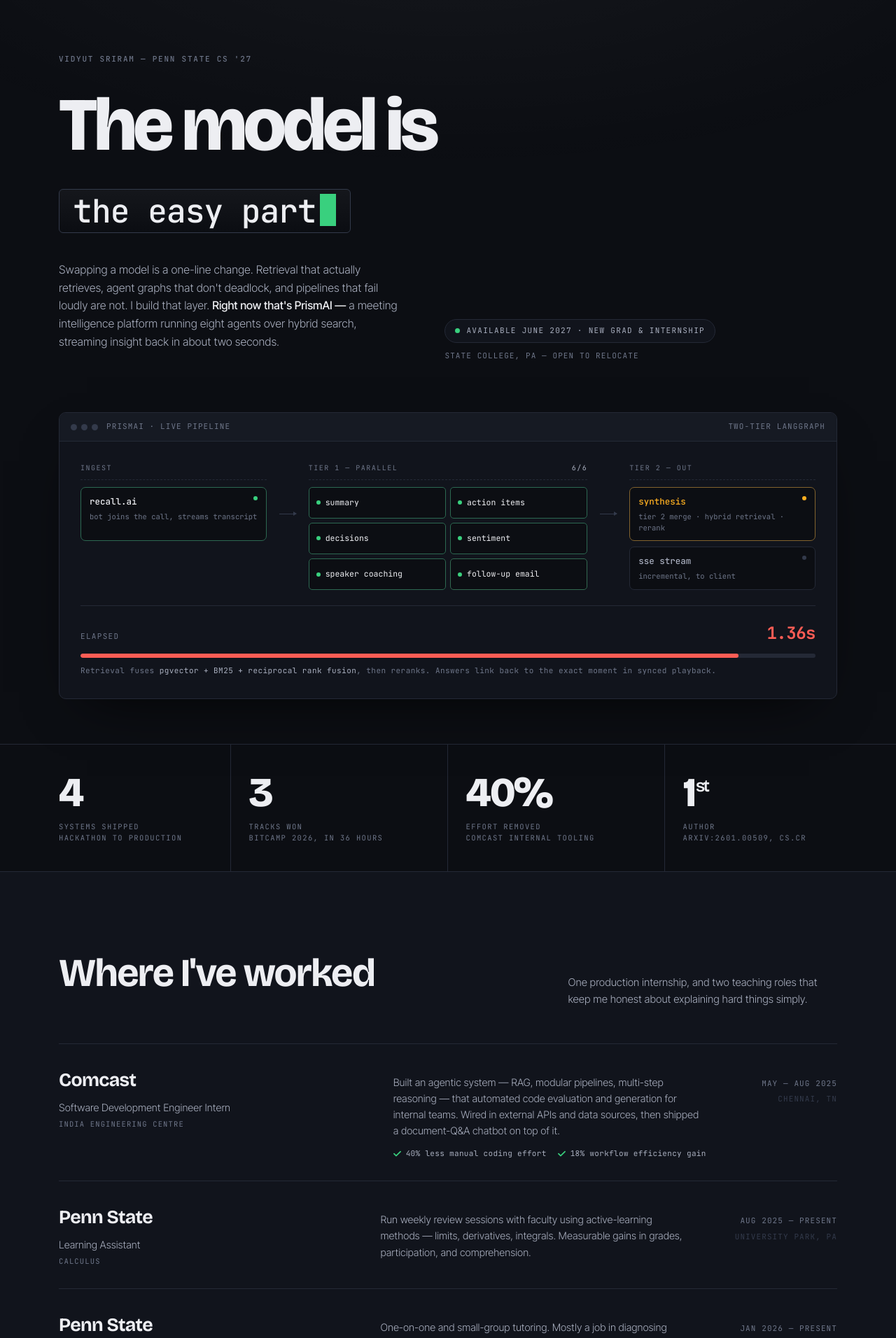
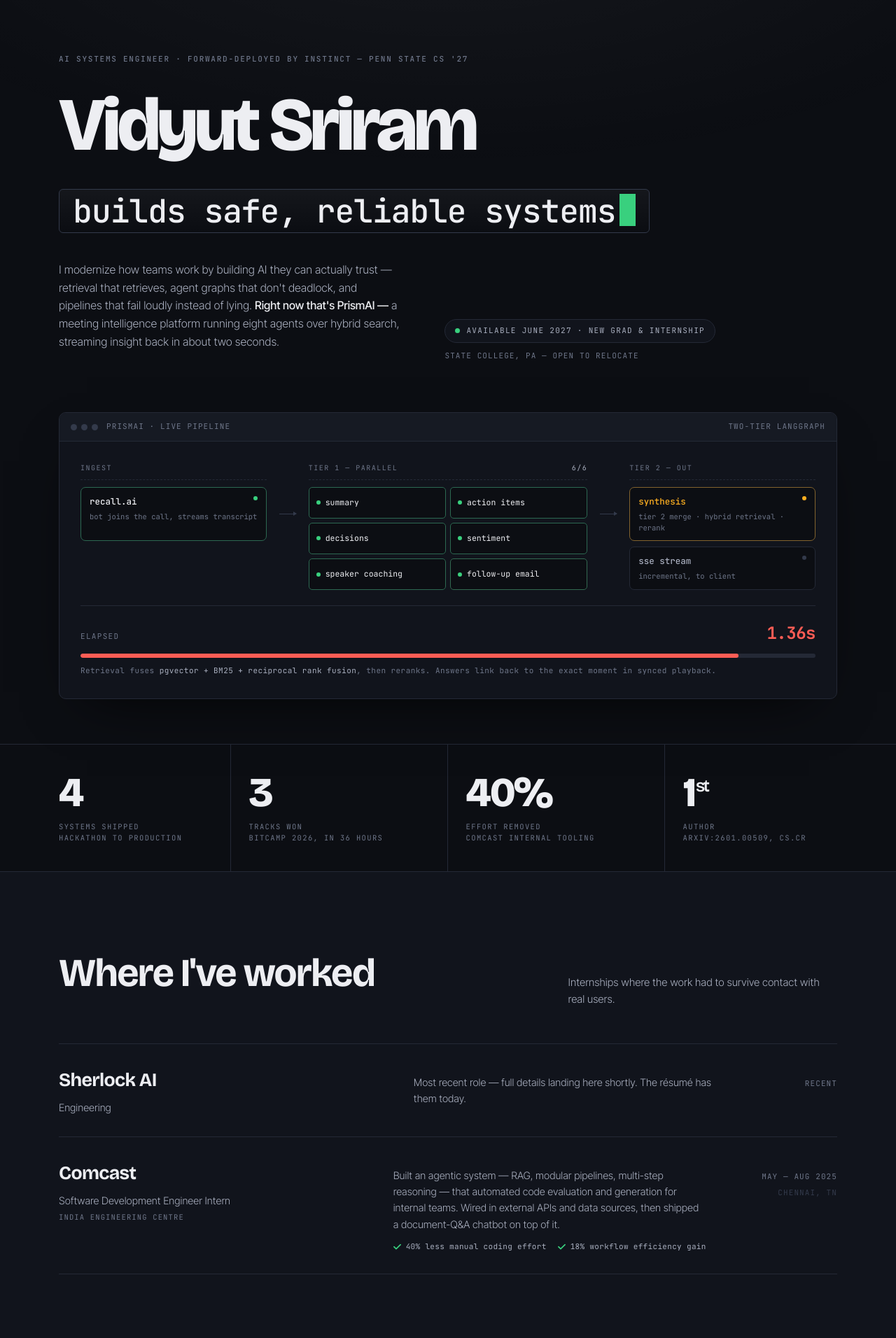
Before and after one commit to vs-githjk/Portfolio, a React (Vite) app: page / in a window 1280 px wide. Shown: the part 60-1972 px from the top of the page at 70% size. Built offline with nearby package versions, Linux system fonts and the light colour scheme.

Commit message:
Reposition copy: name-first hero, safe/reliable tagline, Sherlock AI, identity-first Value

```diff
--- a/src/data/content.js
+++ b/src/data/content.js
@@ -12,9 +12,9 @@
 
 export const meta = {
   name: 'Vidyut Sriram',
-  title: 'Vidyut Sriram — I build AI systems',
+  title: 'Vidyut Sriram — safe, reliable AI systems',
   description:
-    "Penn State CS '27. I build the infrastructure around AI models — retrieval, orchestration, and the plumbing that turns a demo into a product.",
+    "Penn State CS '27. I build safe, reliable AI systems and modernize the workflows around them — forward-deployed engineer and entrepreneur in the making.",
   location: 'State College, PA',
 };
 
@@ -26,11 +26,11 @@ export const nav = [
 ];
 
 export const hero = {
-  eyebrow: "Vidyut Sriram — Penn State CS '27",
-  headline: 'The model is',
-  assertion: 'the easy part',
+  eyebrow: "AI systems engineer · forward-deployed by instinct — Penn State CS '27",
+  headline: 'Vidyut Sriram',
+  assertion: 'builds safe, reliable systems',
   blurb:
-    "Swapping a model is a one-line change. Retrieval that actually retrieves, agent graphs that don't deadlock, and pipelines that fail loudly are not. I build that layer.",
+    "I modernize how teams work by building AI they can actually trust — retrieval that retrieves, agent graphs that don't deadlock, and pipelines that fail loudly instead of lying.",
   blurbEmphasis: "Right now that's PrismAI —",
   blurbTail:
     'a meeting intelligence platform running eight agents over hybrid search, streaming insight back in about two seconds.',
@@ -78,9 +78,19 @@ export const proof = [
 /* --------------------------------------------------------------- WHERE ---- */
 export const experience = {
   heading: "Where I've worked",
-  intro:
-    'One production internship, and two teaching roles that keep me honest about explaining hard things simply.',
+  intro: 'Internships where the work had to survive contact with real users.',
   roles: [
+    {
+      // TODO: exact title, team, dates, and what you built at Sherlock AI —
+      // fill these in and delete the placeholder note.
+      org: 'Sherlock AI',
+      role: 'Engineering',
+      team: '',
+      note: 'Most recent role — full details landing here shortly. The résumé has them today.',
+      wins: [],
+      when: 'Recent',
+      where: '',
+    },
     {
       org: 'Comcast',
       role: 'Software Development Engineer Intern',
@@ -89,24 +99,6 @@ export const experience = {
       wins: ['40% less manual coding effort', '18% workflow efficiency gain'],
       when: 'May — Aug 2025',
       where: 'Chennai, TN',
-    },
-    {
-      org: 'Penn State',
-      role: 'Learning Assistant',
-      team: 'Calculus',
-      note: 'Run weekly review sessions with faculty using active-learning methods — limits, derivatives, integrals. Measurable gains in grades, participation, and comprehension.',
-      wins: [],
-      when: 'Aug 2025 — Present',
-      where: 'University Park, PA',
-    },
-    {
-      org: 'Penn State',
-      role: 'Math Peer Tutor',
-      team: '0–100 level courses',
-      note: "One-on-one and small-group tutoring. Mostly a job in diagnosing where someone's mental model broke, which turns out to be the same job as debugging.",
-      wins: [],
-      when: 'Jan 2026 — Present',
-      where: 'University Park, PA',
     },
   ],
 };
@@ -139,6 +131,7 @@ export const builds = {
       ],
       stack:
         'React · FastAPI · LangGraph · Groq Llama 3.3-70B · OpenAI · Supabase/pgvector · Recall.ai · Tavily',
+      media: { video: '', poster: '' }, // TODO: PrismAI demo video URL (renders once filled)
       links: [
         { label: 'Live demo', href: '' }, // TODO
         { label: 'Source', href: '' }, // TODO
@@ -168,6 +161,7 @@ export const builds = {
       ],
       stack:
         'React · Three.js · Leaflet · Recharts · FastAPI · XGBoost · Featherless AI / Qwen 2.5-7B · Twilio · WebSockets',
+      media: { video: '', poster: '' }, // TODO: Terrametric demo video URL (renders once filled)
       links: [
         { label: 'Live demo', href: '' }, // TODO
         { label: 'Source', href: '' }, // TODO
@@ -199,6 +193,50 @@ export const builds = {
       ],
     },
 
+    /* ---- READY TO FILL: TransitGuard / CinemaChat / AlgoQuest -------------
+       Uncomment each once you give me (or write) a one-liner, a body paragraph,
+       and a metric or two. They stay hidden until then — no guessed claims.
+    {
+      id: 'transitguard',
+      kind: 'Build', // TODO
+      title: 'TransitGuard',
+      titleMuted: '', // TODO: one-phrase descriptor
+      when: '', // TODO
+      oneLiner: '', // TODO
+      laurels: [],
+      body: [''], // TODO
+      metrics: [],
+      stack: '', // TODO
+      links: [{ label: 'Source', href: '' }],
+    },
+    {
+      id: 'cinemachat',
+      kind: 'Build', // TODO
+      title: 'CinemaChat',
+      titleMuted: '', // TODO
+      when: '', // TODO
+      oneLiner: '', // TODO
+      laurels: [],
+      body: [''], // TODO
+      metrics: [],
+      stack: '', // TODO
+      links: [{ label: 'Source', href: '' }],
+    },
+    {
+      id: 'algoquest',
+      kind: 'Build', // TODO
+      title: 'AlgoQuest',
+      titleMuted: '', // TODO
+      when: '', // TODO
+      oneLiner: '', // TODO
+      laurels: [],
+      body: [''], // TODO
+      metrics: [],
+      stack: '', // TODO
+      links: [{ label: 'Source', href: '' }],
+    },
+    ----------------------------------------------------------------------- */
+
     /* ---- TEMPLATE: copy this block to add a build -------------------------
     {
       id: 'slug',
@@ -220,70 +258,67 @@ export const builds = {
 /* ---------------------------------------------------------- HOW I BUILD --- */
 export const principles = {
   heading: 'How I build',
-  intro: 'Four opinions I hold strongly enough that they show up in every repo above.',
+  intro: 'Habits I keep coming back to. Opinions loosely held — but tested in every repo above.',
   items: [
     {
       title: 'Ship the boring layer first.',
-      body: 'Retrieval quality, error handling, and the eval harness decide whether a demo becomes a product. The model is a config value. The plumbing is the work.',
+      body: 'Retrieval quality, error handling, and the eval harness decide whether a demo becomes a product. I try to start where the risk actually lives, not where the demo shines.',
     },
     {
       title: 'Distrust the first output.',
       body: 'Every system I build has something checking it — a compiler, a static analyzer, a reranker, a second agent. If nothing can say no, the output is a guess with good formatting.',
     },
     {
-      title: 'A number, or it did not happen.',
-      body: 'I benchmark before I claim. 40% at Comcast, 3,242 programs in the paper, ~2s end to end in PrismAI. "Feels faster" is not a result.',
+      title: 'Measure, then claim.',
+      body: 'I benchmark before I talk \u2014 40% at Comcast, 3,242 programs in the paper, ~2s end to end in PrismAI. "Feels faster" is a hunch, not a result.',
     },
     {
       title: 'End to end, then optimize.',
-      body: 'Terrametric went from satellite data to an SMS in a farmer\u2019s hand in 36 hours because I built the whole path before making any part of it good. You cannot tune what does not run.',
+      body: 'Terrametric went from satellite data to an SMS in a farmer\u2019s hand in 36 hours because the whole path existed before any part of it was good. You cannot tune what does not run.',
     },
   ],
 };
 
 /* ------------------------------------------------------------ THE SELL ---- */
 export const value = {
-  heading: 'What I bring\nto the table',
-  intro:
-    'Four claims. Each one has a receipt underneath it, because a claim without evidence is just a personality trait.',
+  heading: 'Who I am\nat work',
+  intro: "Less a list of what I've shipped — more how I operate when you drop me into a problem.",
   claims: [
     {
-      tag: 'Systems',
-      claim:
-        'I build the infrastructure around the model, which is where the actual difficulty is.',
+      tag: 'Reliability',
+      claim: 'I care most about the gap between "works in the demo" and "works."',
       receipts: [
-        'PrismAI: **hybrid retrieval, an 8-agent graph, and SSE streaming behind a real multi-user product** — not a notebook.',
-        'At Comcast, built agentic pipelines that removed **40% of manual coding effort** from a real team\u2019s workflow.',
+        'I build the **checks, evals, and guardrails** around a system before I let myself trust it — and I genuinely like that part.',
+        'Safe and reliable beats clever and fragile, every time I have had to choose.',
       ],
     },
     {
-      tag: 'Velocity',
-      claim: "I can take something from raw data to a person's phone without handing it off.",
+      tag: 'Forward-deployed',
+      claim: 'I want to sit where the system meets the user, not two teams away.',
       receipts: [
-        'Terrametric: **ML pipeline, FastAPI backend, Three.js frontend, SMS delivery, deployed — in 36 hours.** Won three tracks.',
-        'Across the stack — **Python, C, React, Postgres, Docker** — so I am not waiting on someone for the other half.',
+        'Happiest **embedded with the people using the thing**, turning their reality into working software.',
+        'I would rather demo early and be wrong in front of a user than polish in private.',
       ],
     },
     {
-      tag: 'Rigor',
-      claim: "I don't trust a model's first answer, and I build the tooling that doesn't either.",
+      tag: 'Owner',
+      claim: 'I treat every build like it’s mine to run, not mine to hand off.',
       receipts: [
-        'Wired GCC, CodeQL, and KLEE into a repair loop; **critical defects fell 58.55% → 22.19%** on a model that resisted repair.',
-        'This is what AI teams are short on right now: **evaluation and guardrails, not prompt-writing**.',
+        '**Entrepreneur by default** — I ship the whole path: data, backend, frontend, delivery.',
+        'If it breaks at 2am, I want to be the person who already knows why.',
       ],
     },
     {
-      tag: 'Clarity',
-      claim:
-        "I've spent two years explaining hard things to people who didn't get them the first time.",
+      tag: 'Modernizer',
+      claim: 'I see a manual workflow and can’t leave it alone.',
       receipts: [
-        'Learning Assistant and peer tutor at Penn State — **weekly sessions, measurable gains** in comprehension.',
-        'Took the research to judges and placed **2nd in Engineering**. Design docs and code review are the same muscle.',
+        'The pattern under everything I build: **find the slow, human-hostile loop and automate it safely**.',
+        'AI is the current tool for that. It won’t be the last one I learn.',
       ],
     },
   ],
   footer:
-    "What that adds up to: someone you can drop onto an AI feature that has to actually work — where the interesting problem isn't getting a model to respond, it's making the response fast, grounded, and safe to ship.",
+    'What that adds up to: a forward-deployed engineer in the making — someone who wants to own an AI system end to end, keep it safe and reliable, and sit close enough to the users to know whether it’s actually helping.',
 };
 
 export const toolkit = {
```
